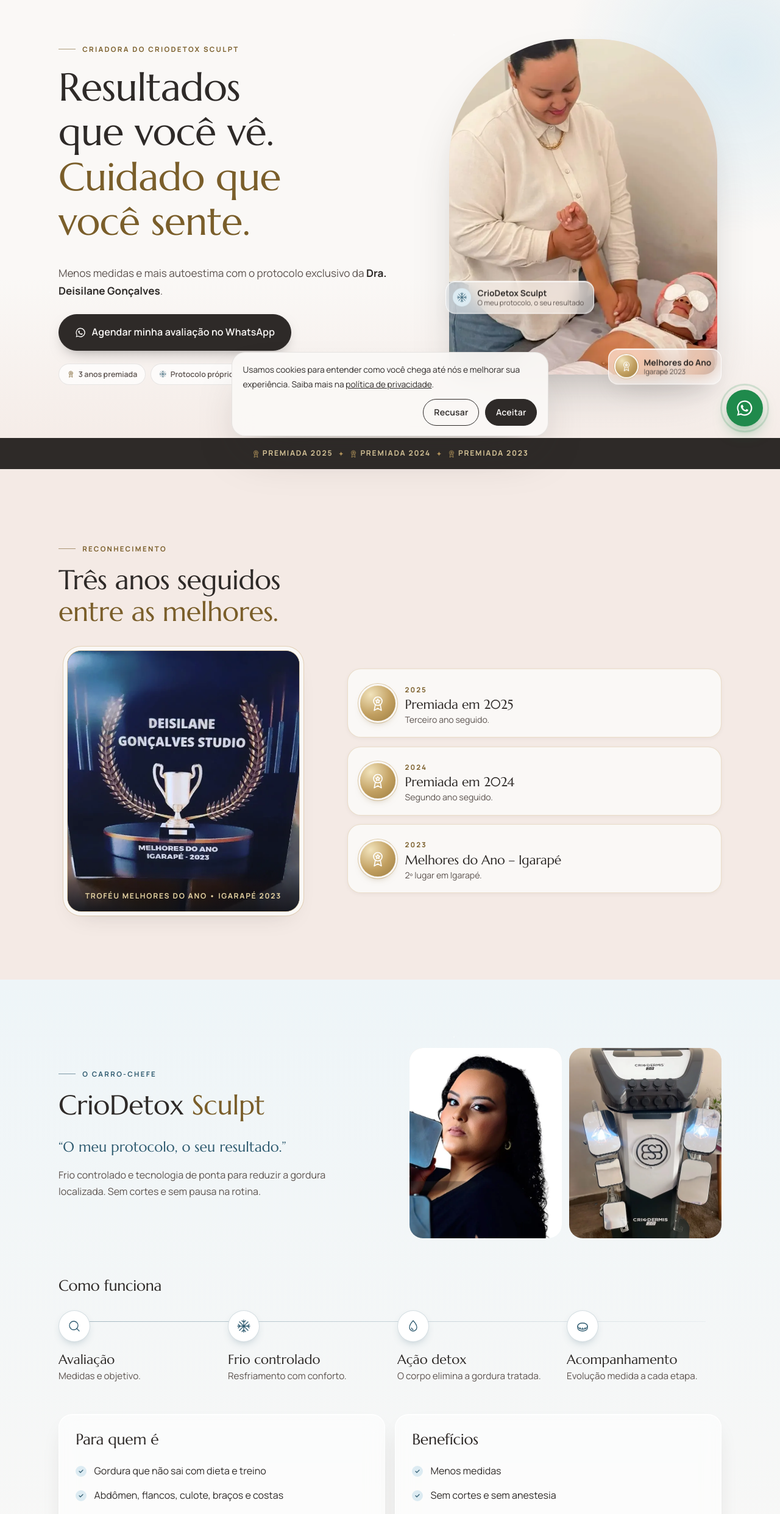
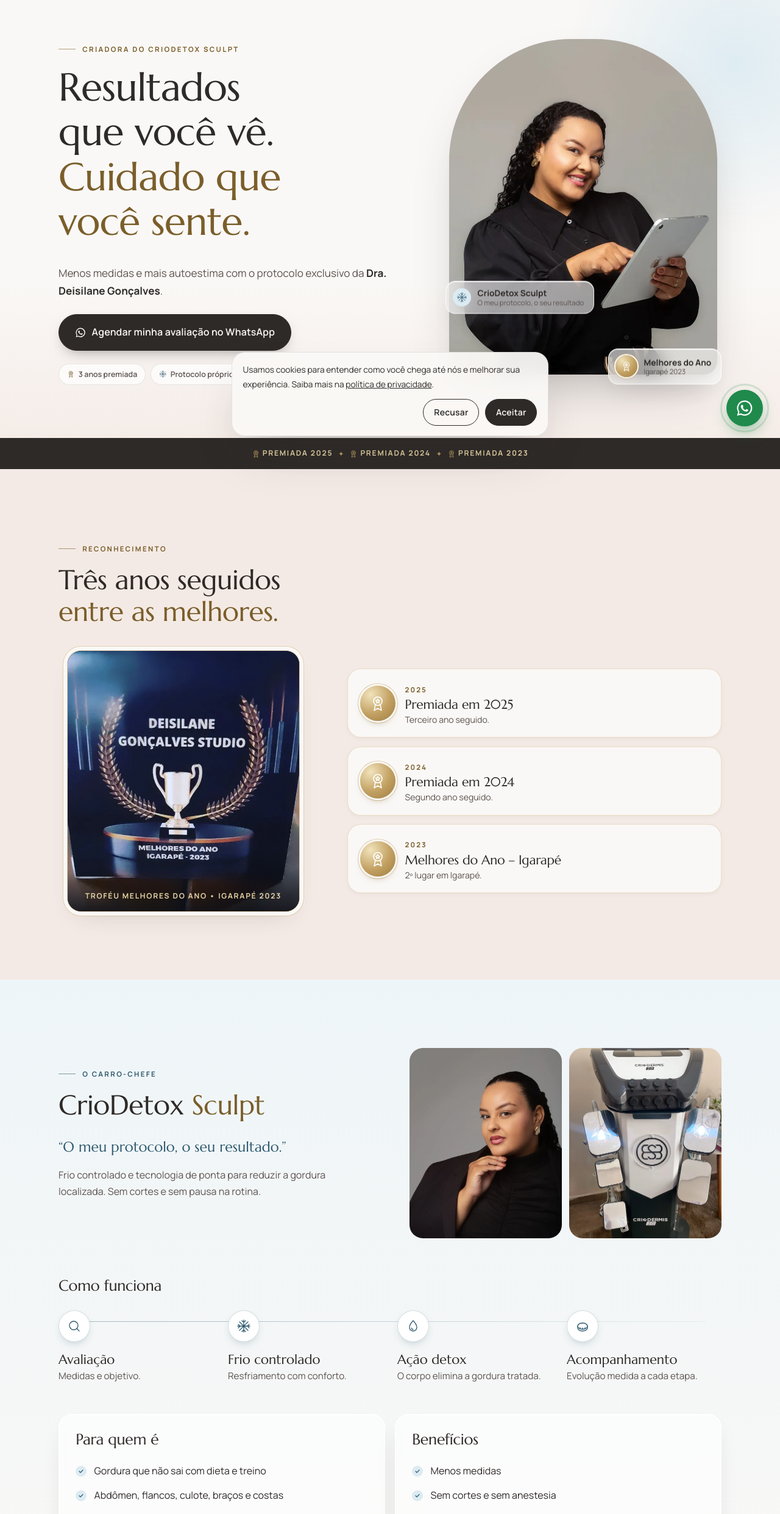
Before and after one commit to davidv1010/site-dra-deisilane-goncalves, a plain HTML site: page index.html in a window 1280 px wide. Shown: the part 73-2555 px from the top of the page at 61% size. Drawn offline with Linux system fonts and the light colour scheme.

Commit message:
Troca as fotos da Dra. por fotos do ensaio profissional
Co-Authored-By: Claude Opus 5.5 <noreply@anthropic.com>

```diff
--- a/index.html
+++ b/index.html
@@ -21,7 +21,7 @@
   <meta name="twitter:card" content="summary_large_image">
 
   <link rel="icon" href="assets/img/favicon.svg" type="image/svg+xml">
-  <link rel="preload" as="image" href="assets/img/deisilane-atendimento.webp" fetchpriority="high">
+  <link rel="preload" as="image" href="assets/img/dra-deisilane-hero.webp" fetchpriority="high">
 
   <link rel="preconnect" href="https://fonts.googleapis.com">
   <link rel="preconnect" href="https://fonts.gstatic.com" crossorigin>
@@ -106,7 +106,7 @@
       </div>
       <div class="hero__media">
         <figure class="photo photo--hero">
-          <img src="assets/img/deisilane-atendimento.webp" alt="Dra. Deisilane Gonçalves realizando atendimento em uma cliente na clínica" width="720" height="900" fetchpriority="high">
+          <img src="assets/img/dra-deisilane-hero.webp" alt="Dra. Deisilane Gonçalves sorrindo, com um tablet na mão" width="900" height="1125" fetchpriority="high">
         </figure>
         <div class="badge badge--ice glass">
           <svg class="ico" aria-hidden="true"><use href="#i-snow"/></svg>
@@ -159,7 +159,7 @@
         </header>
         <div class="photo-pair">
           <figure class="photo reveal">
-            <img src="assets/img/deisilane-criodetox.webp" alt="Dra. Deisilane Gonçalves segurando as placas de criolipólise do CrioDetox Sculpt" width="680" height="850" loading="lazy">
+            <img src="assets/img/dra-deisilane-close.webp" alt="Retrato da Dra. Deisilane Gonçalves" width="800" height="1000" loading="lazy">
           </figure>
           <figure class="photo photo--offset reveal">
             <img src="assets/img/criodermis.webp" alt="Equipamento de criolipólise Criodermis 2.0 usado no CrioDetox Sculpt" width="1000" height="1250" loading="lazy">
@@ -234,7 +234,7 @@
   <section class="section" id="sobre">
     <div class="wrap about">
       <figure class="photo photo--portrait photo--framed reveal">
-        <img src="assets/img/deisilane-retrato.webp" alt="Dra. Deisilane Gonçalves na clínica" width="720" height="960" loading="lazy">
+        <img src="assets/img/dra-deisilane-poltrona.webp" alt="Dra. Deisilane Gonçalves sentada em uma poltrona, sorrindo" width="800" height="1067" loading="lazy">
       </figure>
       <div class="reveal">
         <p class="eyebrow"><span class="eyebrow__line"></span>Quem cuida de você</p>
```
Also changed, not shown: assets/img/deisilane-atendimento.webp (deleted), assets/img/deisilane-criodetox.webp (deleted), assets/img/deisilane-retrato.webp (deleted), assets/img/dra-deisilane-close.webp (added), assets/img/dra-deisilane-hero.webp (added), assets/img/dra-deisilane-poltrona.webp (added), assets/img/og-image.jpg.
